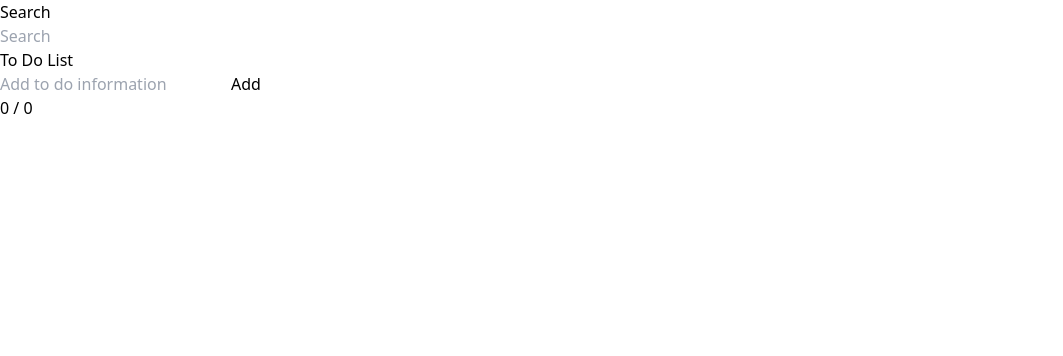
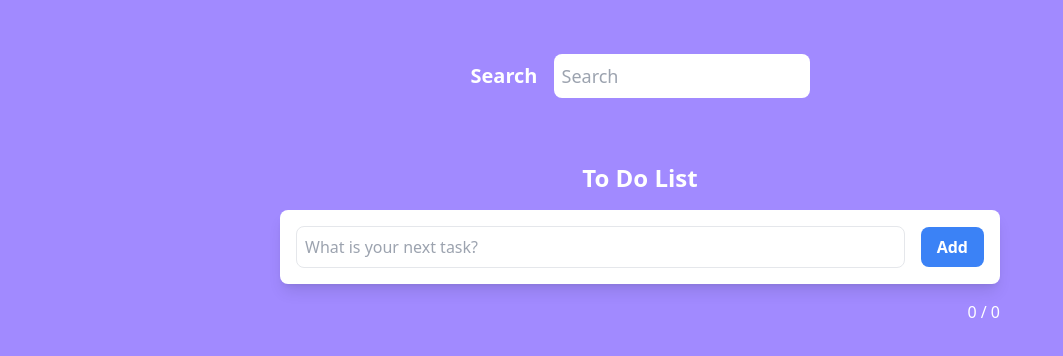
Before and after one commit to kiko-zhuozhen/ToDoList, a Vue app in the folder TodoList/: page / in a window 1280 px wide. Shown: the top 356 px of the page, without its empty margins (0-1063 px from the left). Built offline with nearby package versions, Linux system fonts and the light colour scheme.

Commit message:
CSS First

```diff
--- a/TodoList/src/components/TodoList.vue
+++ b/TodoList/src/components/TodoList.vue
@@ -1,22 +1,34 @@
 <template>
     <div class="list">
-        <h4>Search</h4>
-        <input v-model="searchText" type="text" placeholder="Search">
 
-        <h4>To Do List</h4>
-        <input v-model="newTodo" @keyup.enter="addTodo" type="text" placeholder="Add to do information">
-        <button @click="addTodo">Add</button>
+    <div class="flex justify-center items-center">
+        <h4 class="text-center text-xl font-bold text-white mr-4 mt-4">Search</h4>
+        <input v-model="searchText" type="text" placeholder="Search" class="text-lg rounded-lg p-2 w-64 mt-4">
+    </div>
 
-        <!-- 如果searchText 没有值就显示全部列表 如果有值就显示下面的 -->
-        <!-- 用一个computed属性去计算 -->
-
-        <todo-row v-for="(todo, index) in currentTodos"
+    <div class="max-w-3xl mx-auto mt-10 p-6">
+        <h4 class="text-2xl font-bold text-center mb-4 text-white">To Do List</h4>
+    <div class="flex items-center space-x-4 bg-white rounded-lg shadow-lg pt-4 pb-4 pl-4 pr-4">
+        <input v-model="newTodo"
+        @keyup.enter="addTodo"
+        type="text"
+        placeholder="What is your next task?"
+        class="flex-1 p-2 border rounded-lg focus:outline-none focus:border-blue-500">
+        <button @click="addTodo" class="bg-blue-500 hover:bg-blue-700 text-white font-bold py-2 px-4 rounded-lg transition-colors">Add</button>
+    </div>
+    <todo-row v-for="(todo, index) in currentTodos"
             :key="todo.id"
             :todo="todo"
             @edit="edit"
             @remove="removeTodo"
             @update-todo="updateTodo">
-        </todo-row>
+    </todo-row>
+
+    <p class="flex justify-end mt-4 text-white">{{ completeTodos }} / {{ totalTodos }}</p>
+</div>
+
+        <!-- 如果searchText 没有值就显示全部列表 如果有值就显示下面的 -->
+        <!-- 用一个computed属性去计算 -->
 
             <!-- <li v-for="(todo, index) in todos" :key='todo.id'> -->
                 <!-- 使用value和@input input有一个事件 当这个东西触发 就会返回一个新的值 -->
@@ -48,8 +60,6 @@
             </li> -->
 
         <!-- 计数器 -->
-        <p>{{ completeTodos }} / {{ totalTodos }}</p>
-
     </div>
 </template>
 
--- a/TodoList/src/components/todoRow.vue
+++ b/TodoList/src/components/todoRow.vue
@@ -1,21 +1,20 @@
 <template>
-    <li>
-        <div>
-        <input type="checkbox" v-model="todo.done">
+<li class="flex items-center justify-between bg-white p-3 rounded-lg shadow-md mb-2 mt-4">
+    <div class="flex items-center">
+        <input type="checkbox" v-model="todo.done" class="mr-2 h-4 w-4">
         <input v-if="todo.editing"
-               :value="todo.text"
-               @input="handleInput"
-               @keyup.enter="finishEdit">
-        <span v-else @click="ToggleEdit">
-            {{ todo.text }}
-        </span>
-        </div>
+            :value="todo.text"
+            @input="handleInput"
+            @keyup.enter="finishEdit"
+            class="border p-1 rounded-md mr-2 flex-1">
+        <span v-else @click="ToggleEdit" class="cursor-pointer mr-2 select-none">{{ todo.text }}</span>
+    </div>
 
-        <span style="margin-left:60px">ç
-            {{ formattedDate }}
-        </span>
-        <button @click="handleDeleteClick">Delete</button>
-    </li>
+    <div>
+        <span class="text-sm text-gray-500 mr-4">{{ formattedDate }}</span>
+        <button @click="handleDeleteClick" class="bg-red-500 hover:bg-red-700 text-white font-bold py-1 px-3 rounded-md">Delete</button>
+    </div>
+</li>
 </template>
 
 <script lang="ts" setup>
--- a/TodoList/src/style.css
+++ b/TodoList/src/style.css
@@ -1,3 +1,8 @@
 @tailwind base;
 @tailwind components;
 @tailwind utilities;
+
+html {
+    background-color: #A18AFF;
+    margin:3%;
+}
```
